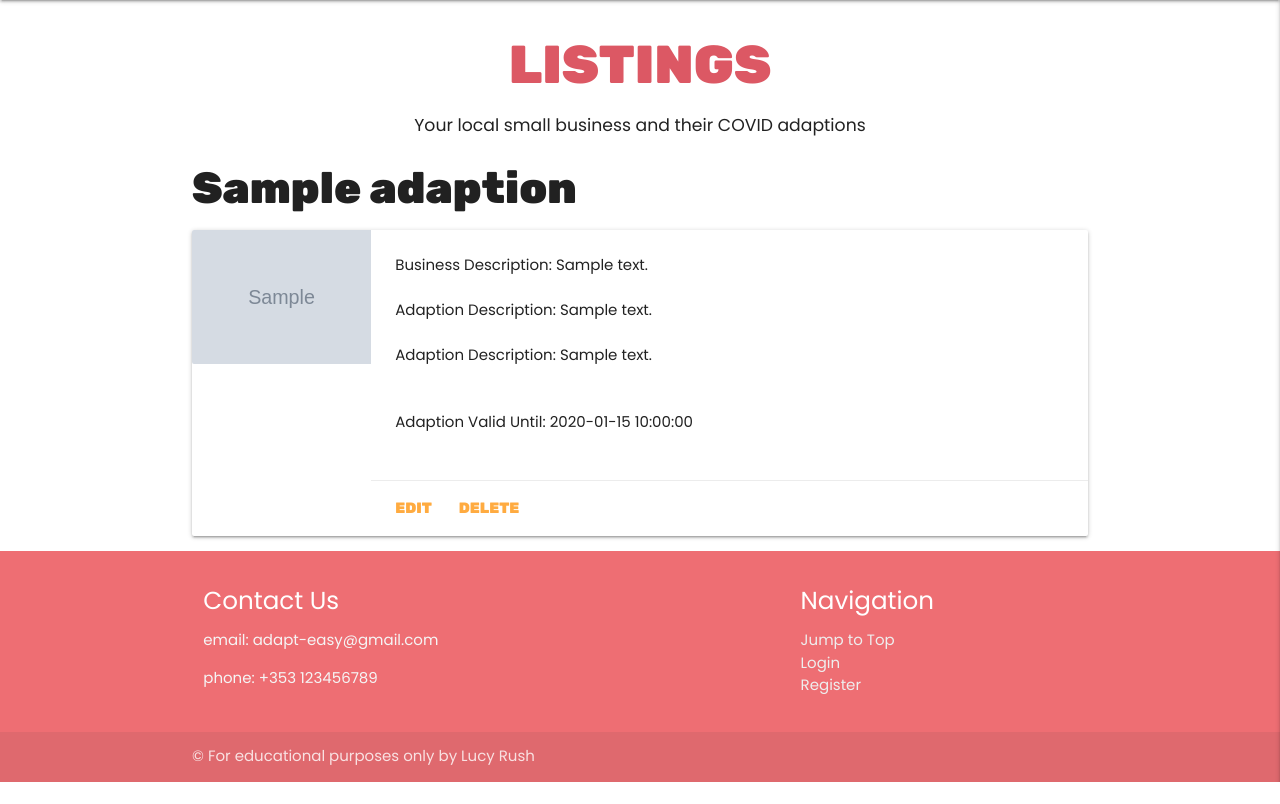
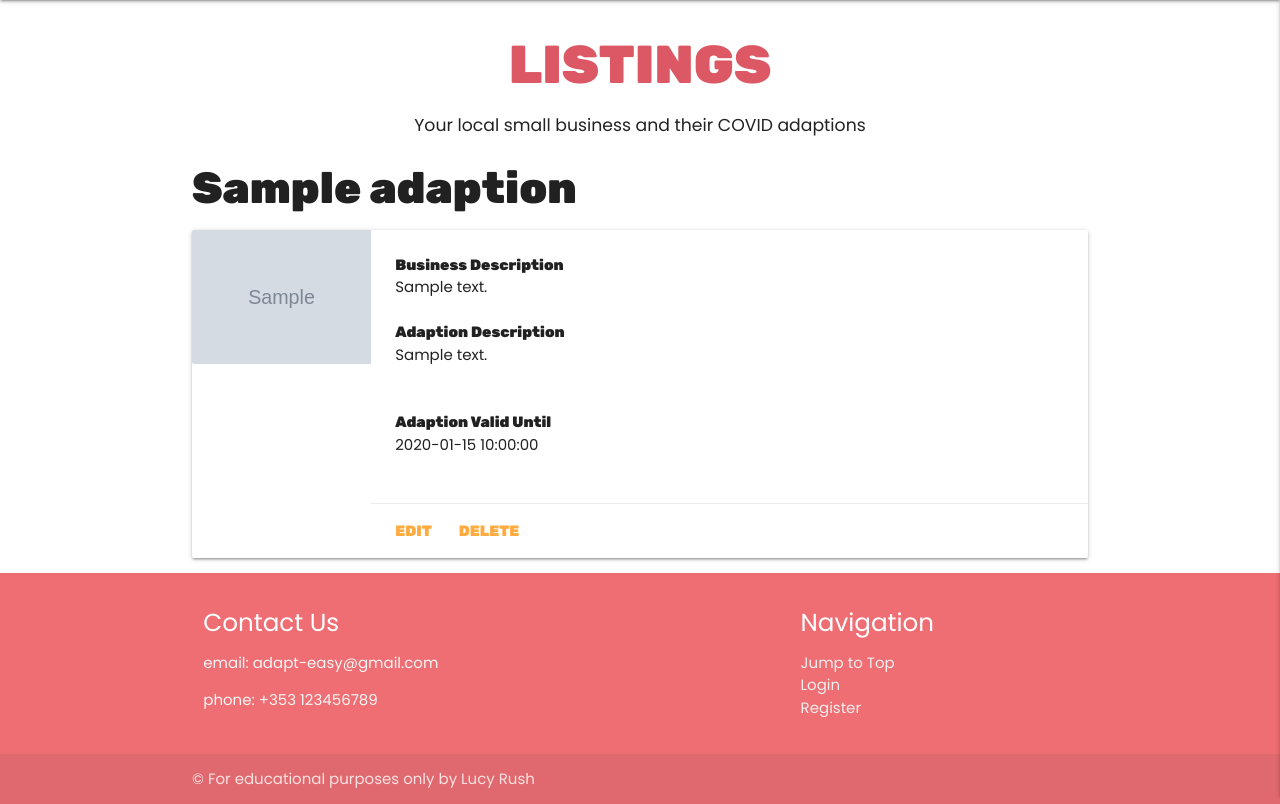
Before and after one commit to lucyrush/adapt-easy, a Flask app: page / in a window 1280 px wide. Shown: the part 64-868 px from the top of the page. Before the commit the page ends 846 px from the top, so only its background shows below. Run offline with Flask 2, Linux system fonts and the light colour scheme; grey boxes marked "Sample" are stand-in pictures; a database or web service that is not in the repository returns one stand-in record (values such as "Sample title"); some libraries are stand-ins or nearby versions.

Commit message:
Style data representation

```diff
--- a/static/css/style.css
+++ b/static/css/style.css
@@ -47,3 +47,11 @@ body{
     color: #DC5864;
     font-family: 'Rubik', sans-serif;
 }
+.adaption-text {
+    font-family: 'Rubik', sans-serif;
+}
+
+.mandatory-text {
+    font-family: 'Rubik', sans-serif;
+    color: #DC5864;
+}
--- a/templates/listings.html
+++ b/templates/listings.html
@@ -7,20 +7,25 @@
 <div class="col s12 m10">
 
   <h3 class="list-heading">{{ adaption.business_name }}</h3>
-  <div class="card horizontal">
+  <div class="card horizontal hoverable">
     <div class="card-image">
-      <img class="responsive-img center-align" src="{{ adaption.image_url }}" />
+      <img class="responsive-img" alt="" src="{{ adaption.image_url }}" />
     </div>
     <div class="card-stacked">
       <div class="card-content">
-        <p class="adaption-text"> Business Description: {{ adaption.business_description }} </p><br/>
-        <p class="adaption-text"> Adaption Description: {{ adaption.adaption_description }} </p><br/>
-        <p class="adaption-text"> Adaption Description: {{ adaption.adaption_description }} </p><br/>
+        <p class="adaption-text"> Business Description</p>
+            <p class="data-text"> {{adaption.business_description }} </p>
+        <br/>
+        <p class="adaption-text"> Adaption Description</p>
+            <p class="data-text"> {{ adaption.adaption_description }} </p>
+        <br/>
         {% if adaption.mask_mandatory == "on" %}
-            <p class="adaption-text"> Mask is mandatory for service!</p>
+            <p class="mandatory-text"> Mask is mandatory for service!</p>
         {% endif %}
         <br />
-        <p class="adaption-text"> Adaption Valid Until: {{ adaption.valid_until }} </p><br/>
+        <p class="adaption-text"> Adaption Valid Until</p>
+            <p class="data-text"> {{ adaption.valid_until }} </p>
+          <br/>
       </div>
       <div class="card-action">
         <a href="#">Edit</a>
```
